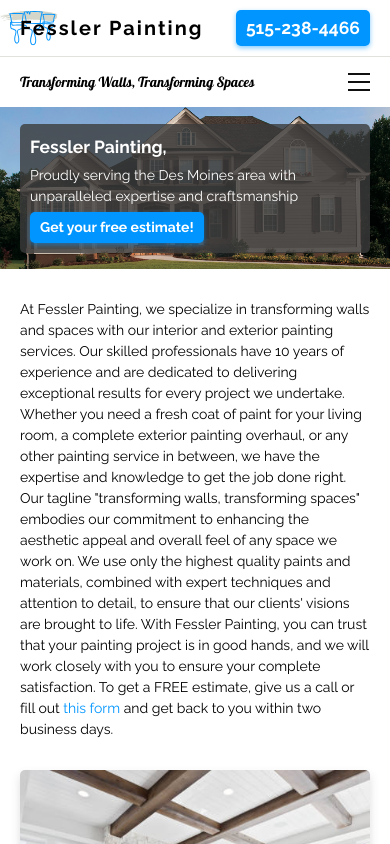
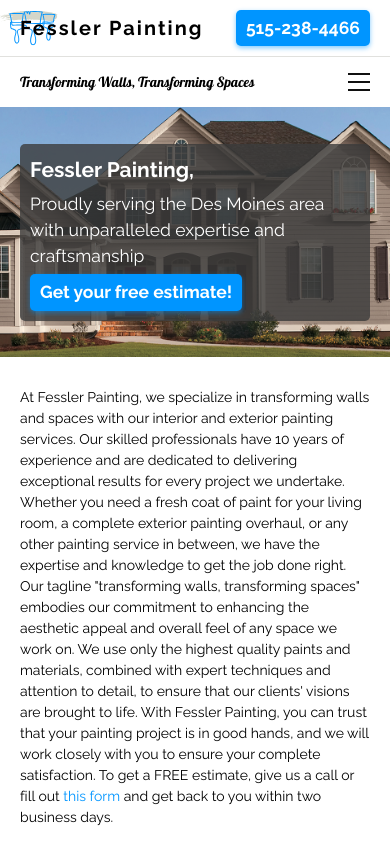
Before and after one commit to Afessler1998/fessler-painting, a Next.js app: page / in a window 390 px wide. Shown: the top 844 px of the page. Built offline with nearby package versions, Linux system fonts and the light colour scheme.

Commit message:
homepage media query adjustments

```diff
--- a/src/styles/home.module.css
+++ b/src/styles/home.module.css
@@ -60,6 +60,7 @@
 }
 
 .ctaImg {
+    object-fit: cover;
     width: 100%;
 }
 
@@ -169,12 +170,24 @@
 }
 
 @media screen and (max-width: 1080px) {
+    .ctaBox {
+        padding: 2rem;
+    }
+
     .ctaHeading {
         font-size: var(--font-size-large);
     }
 
     .ctaText {
         font-size: var(--font-size-medium);
+    }
+
+    .mainSection {
+        grid-template-columns: 1fr 1fr;
+        grid-template-rows: auto;
+        grid-template-areas:
+                            "main-paragraph main-paragraph"
+                            "service-section-1 service-section-2";
     }
 }
 
@@ -186,7 +199,6 @@
 
     .ctaBox {
         margin: 0;
-        padding: 2rem;
         width: 80%;
     }
 
@@ -206,11 +218,12 @@
     }
 
     .mainSection {
-        grid-template-columns: 1fr 1fr;
+        padding: 2rem;
+        grid-template-columns: 1fr;
         grid-template-rows: auto;
-        grid-template-areas:
-                            "main-paragraph main-paragraph"
-                            "service-section-1 service-section-2";
+        grid-template-areas: "main-paragraph"
+                            "service-section-1"
+                            "service-section-2";
     }
 
     .mainParagraph {
@@ -241,24 +254,19 @@
     }
 
     .ctaHeading {
+        font-size: var(--font-size-medium);
+    }
+
+    .ctaText {
         font-size: var(--font-size-small);
     }
 
-    .ctaText {
-        font-size: var(--font-size-xsmall);
+    .ctaButton {
+        font-size: var(--font-size-small);
     }
 
-    .ctaButton {
-        font-size: var(--font-size-xsmall);
-    }
-
-    .mainSection {
-        padding: 2rem;
-        grid-template-columns: 1fr;
-        grid-template-rows: auto;
-        grid-template-areas: "main-paragraph"
-                            "service-section-1"
-                            "service-section-2";
+    .ctaImg {
+        height: 250px;
     }
 
     .mainParagraph {
@@ -287,21 +295,3 @@
         height: 250px;
     }
 }
-
-@media screen and (max-width: 349px) {
-    .serviceSectionImg {
-        height: 250px;
-    }
-
-    .ctaHeading {
-        font-size: var(--font-size-xsmall);
-    }
-
-    .ctaText {
-        font-size: var(--font-size-xxsmall);
-    }
-
-    .ctaButton {
-        font-size: var(--font-size-xxsmall);
-    }
-}
```
